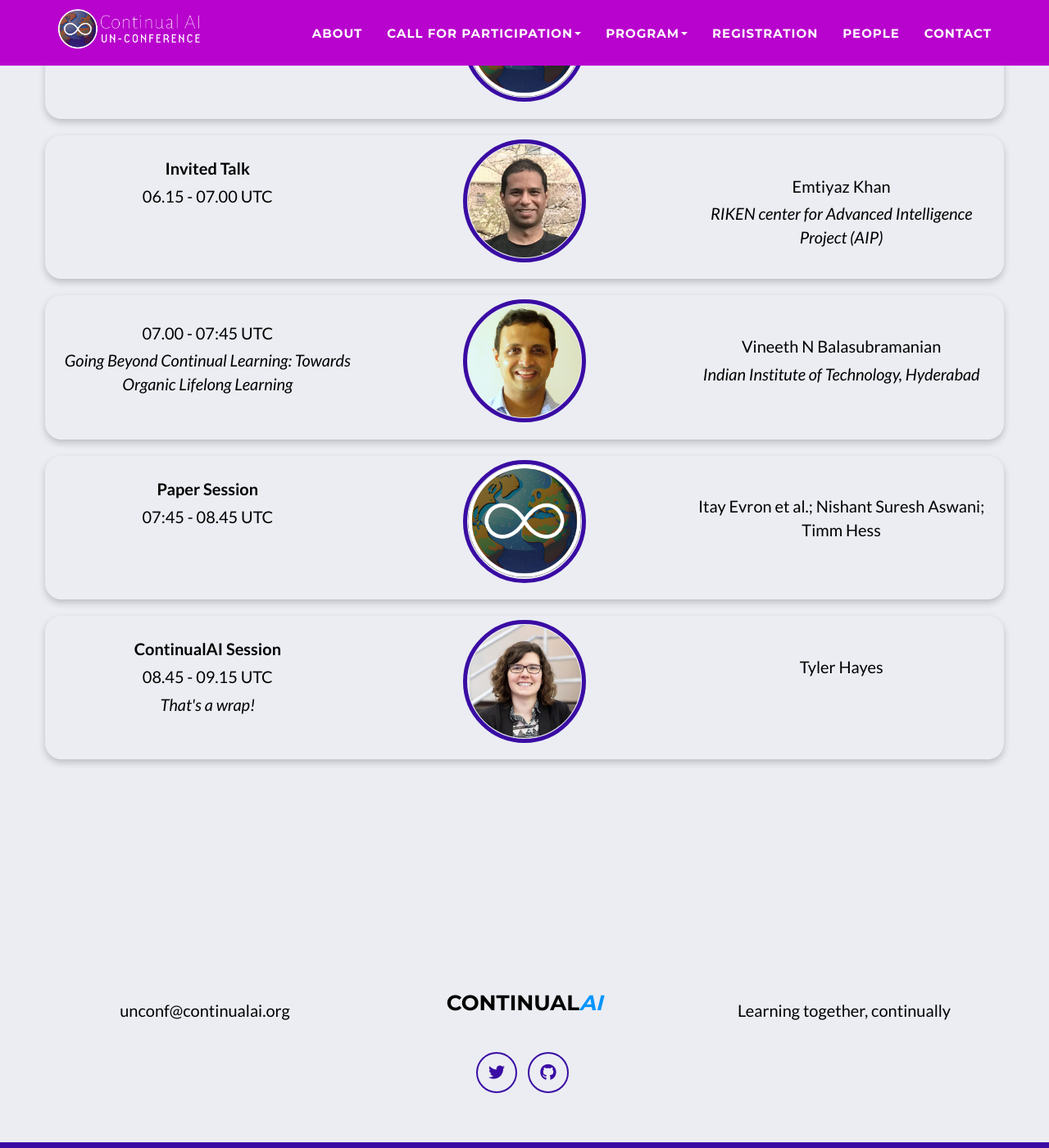
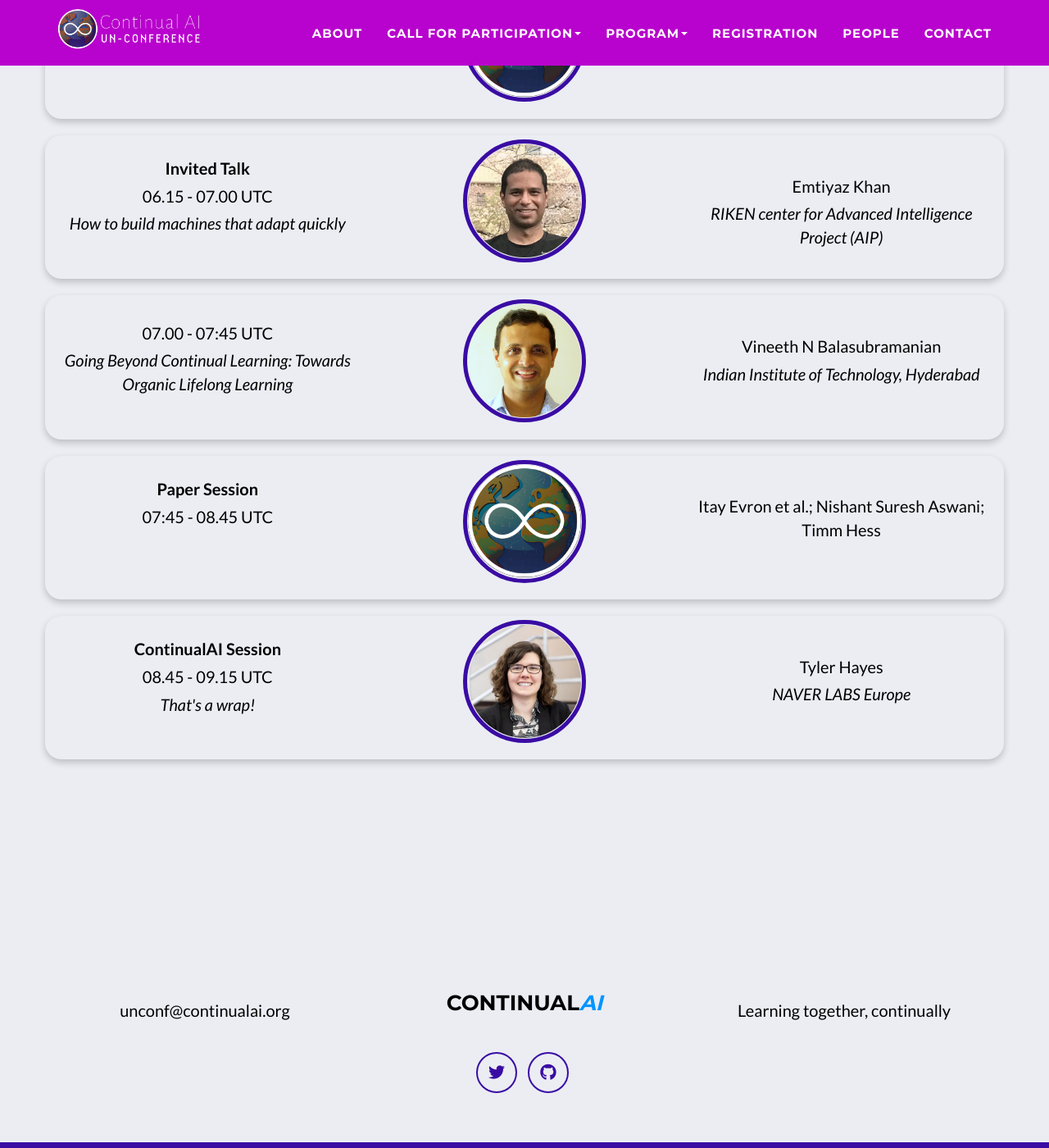
Before and after one commit to ContinualAI/CLAI_unconf, a Jekyll site: the page built from program.html, in a window 1280 px wide and 1400 px high, scrolled down 4126 px. Shown: the whole window at 82% size. Built offline with Jekyll 4.4.1, drawn with Linux system fonts in a browser that asks for light colours.

Commit message:
add last main tidbits, and close #3

```diff
--- a/_data/program.yml
+++ b/_data/program.yml
@@ -230,7 +230,7 @@
   website: "https://emtiyaz.github.io/"
   session: "Invited Talk"
   time: "06.15 - 07.00"
-  talktitle: " "
+  talktitle: "How to build machines that adapt quickly"
 
 - name: "Vineeth N Balasubramanian"
   img:  "/img/program/vineeth-balasubramanian.jpeg"
@@ -250,14 +250,14 @@
   website: " "
   session: "Paper Session"
   time: "07:45 - 08.45"
-  talktitle: " "
+  talktitle: ""
 
 - name: "Tyler Hayes"
   img:  "/img/people/hayes_tyler.jpg"
   title: " "
-  uni: " "
+  uni: "NAVER LABS Europe"
   position: " "
-  website: " "
+  website: "https://tyler-hayes.github.io/"
   session: "ContinualAI Session"
   time: "08.45 - 09.15"
   talktitle: "That's a wrap!"
```
